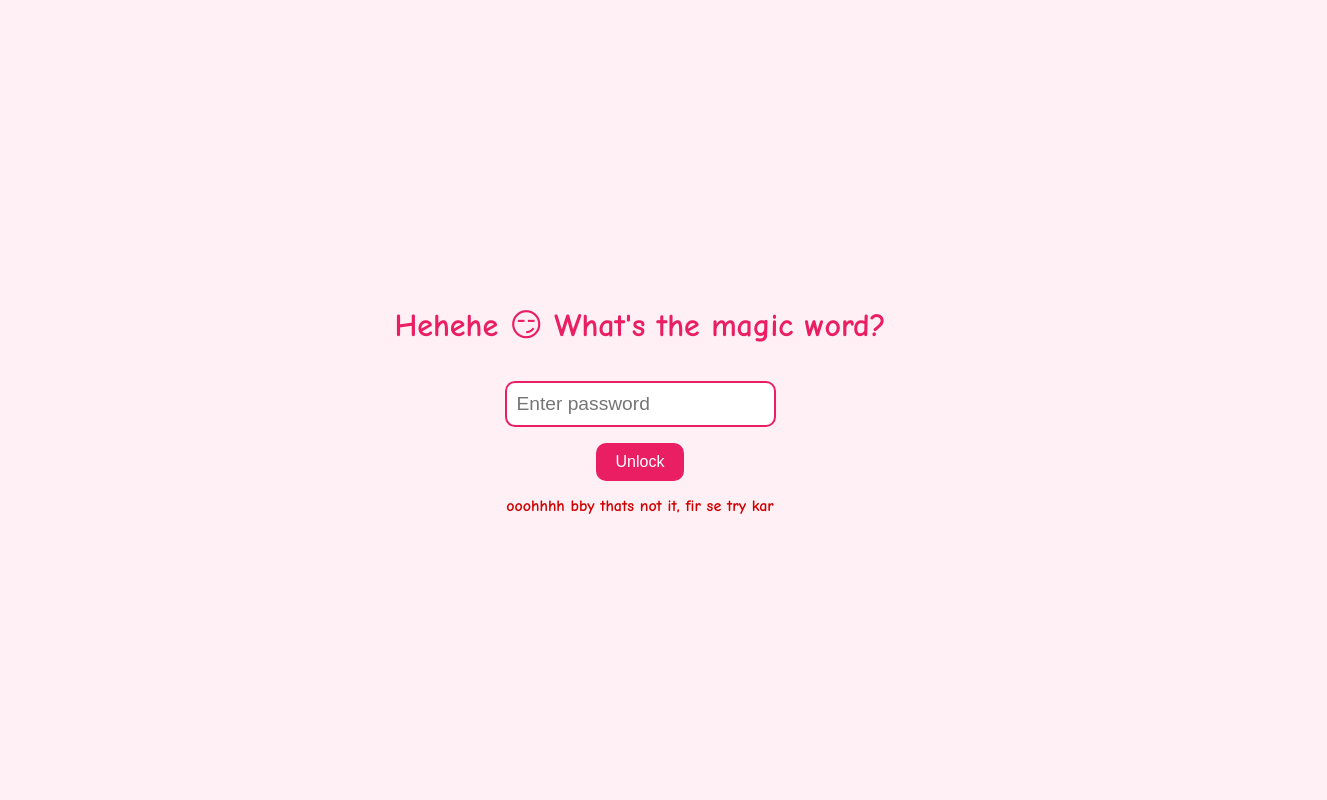
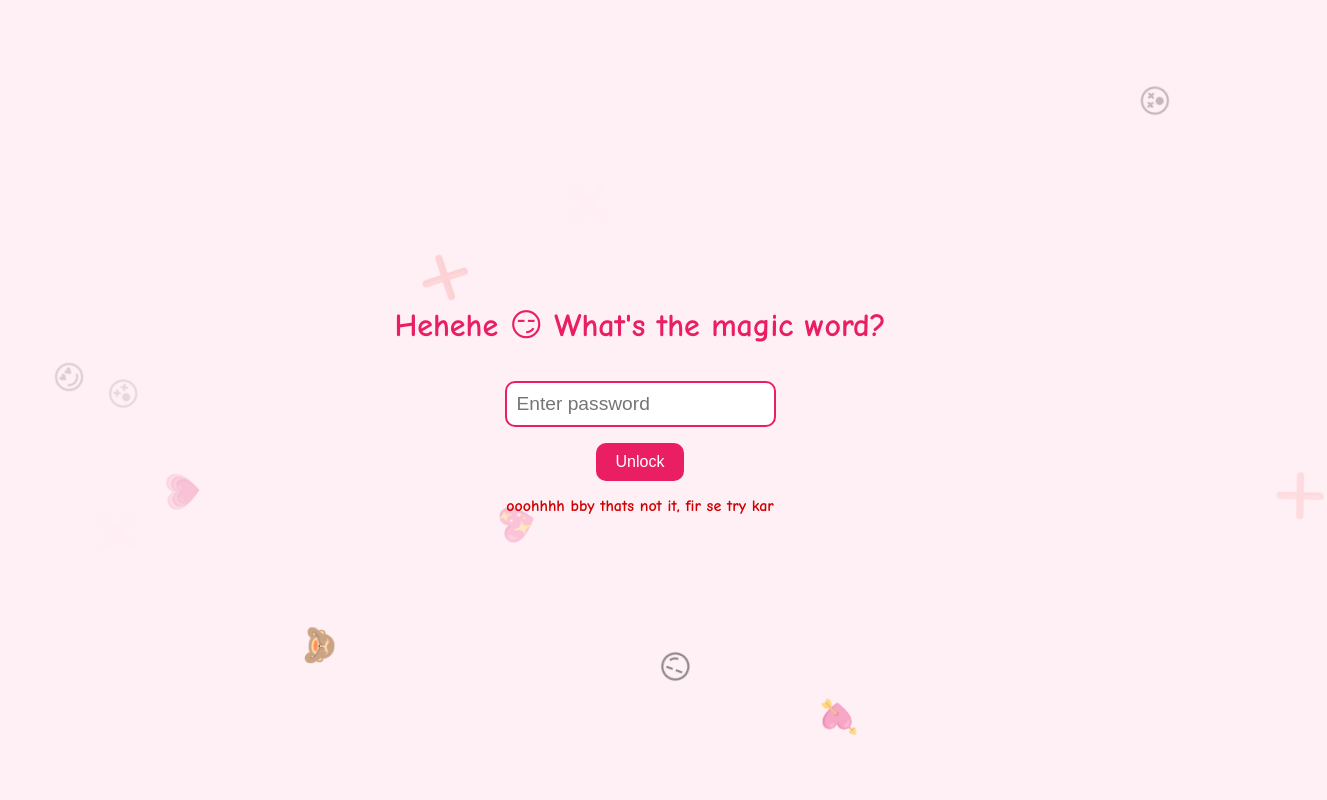
Before and after one commit to Besharam-Aadami/Gift-website, a plain HTML site: page page2_password.html in a window 1280 px wide. Both pictures are taken after a click on the button "Unlock". Shown: the top 800 px of the page, 1327 px wide, since content can reach past the window. Drawn offline with Linux system fonts and the light colour scheme.

Commit message:
made changess

```diff
--- a/page2_password.html
+++ b/page2_password.html
@@ -14,11 +14,14 @@
       justify-content: center;
       height: 100vh;
       margin: 0;
+      overflow: hidden;
+      position: relative;
     }
 
     h1 {
       color: #e91e63;
       text-align: center;
+      z-index: 2;
     }
 
     input[type="password"] {
@@ -27,6 +30,8 @@
       border: 2px solid #e91e63;
       border-radius: 10px;
       margin: 1rem 0;
+      z-index: 2;
+      position: relative;
     }
 
     button {
@@ -37,12 +42,35 @@
       border-radius: 10px;
       cursor: pointer;
       font-size: 1rem;
+      z-index: 2;
+      position: relative;
     }
 
     .error {
       color: #d00000;
       margin-top: 1rem;
       font-weight: bold;
+      z-index: 2;
+      position: relative;
+    }
+
+    .emoji {
+      position: absolute;
+      font-size: 2rem;
+      animation: floatUp 8s linear infinite;
+      pointer-events: none;
+      opacity: 0.8;
+    }
+
+    @keyframes floatUp {
+      from {
+        transform: translateY(100vh) rotate(0deg);
+        opacity: 1;
+      }
+      to {
+        transform: translateY(-20vh) rotate(360deg);
+        opacity: 0;
+      }
     }
   </style>
 </head>
@@ -51,6 +79,9 @@
   <input type="password" id="passwordInput" placeholder="Enter password" />
   <button onclick="checkPassword()">Unlock</button>
   <div class="error" id="errorText"></div>
+
+  <!-- Background Song -->
+  <audio id="bgSong" src="songs/song5.mp3" autoplay loop></audio>
 
   <script>
     const messages = [
@@ -68,6 +99,40 @@
 
     let wrongCount = 0;
 
+    // floating emojis (continuous background)
+    const backgroundEmojis = ["💕","💗","💖","💘","😍","🥰","😘","😚","😏"];
+    function createFloatingEmoji() {
+      const emoji = document.createElement("div");
+      emoji.classList.add("emoji");
+      emoji.innerText = backgroundEmojis[Math.floor(Math.random() * backgroundEmojis.length)];
+      emoji.style.left = Math.random() * 100 + "vw";
+      emoji.style.animationDuration = 6 + Math.random() * 5 + "s";
+      document.body.appendChild(emoji);
+
+      setTimeout(() => {
+        emoji.remove();
+      }, 10000);
+    }
+    setInterval(createFloatingEmoji, 800);
+
+    // wrong/correct attempt emojis
+    function burstEmojis(type) {
+      const set = type === "wrong" ? ["❌","💔","😵","🙈"] : ["🎉","✨","😍","💞"];
+      for (let i = 0; i < 12; i++) {
+        const emoji = document.createElement("div");
+        emoji.classList.add("emoji");
+        emoji.innerText = set[Math.floor(Math.random() * set.length)];
+        emoji.style.left = Math.random() * 100 + "vw";
+        emoji.style.top = Math.random() * 100 + "vh";
+        emoji.style.animationDuration = 2 + Math.random() * 2 + "s";
+        document.body.appendChild(emoji);
+
+        setTimeout(() => {
+          emoji.remove();
+        }, 4000);
+      }
+    }
+
     function checkPassword() {
       const input = document.getElementById('passwordInput').value;
       const correctPassword = "1608_2805_290924";
@@ -76,9 +141,10 @@
       if (input === correctPassword) {
         errorText.style.color = "green";
         errorText.innerText = "Correct! Let's go 💖";
+        burstEmojis("correct");
         setTimeout(() => {
           window.location.href = "page3_wishes.html";
-        }, 1500);
+        }, 2000);
       } else {
         errorText.style.color = "#d00000";
         if (wrongCount < messages.length) {
@@ -88,6 +154,7 @@
         }
         wrongCount++;
         document.getElementById("passwordInput").value = "";
+        burstEmojis("wrong");
       }
     }
   </script>
```
